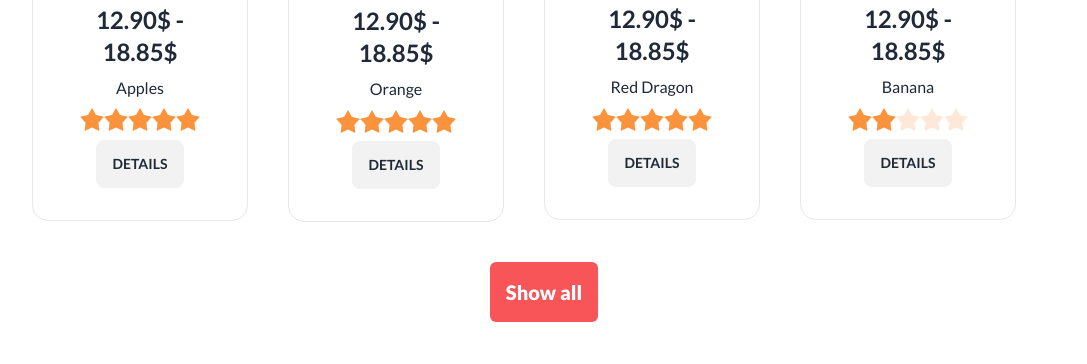
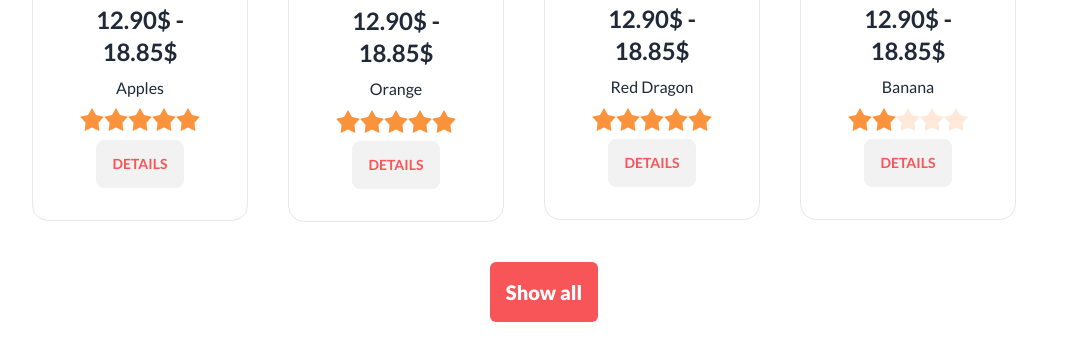
Before and after one commit to Armaan-Hossain-Niloy/fruits-shop-website, a plain HTML site: page index.html in a window 1280 px wide. Shown: the part 1248-1612 px from the top of the page, without its empty margins (96-1183 px from the left). Drawn offline with nearby package versions, Linux system fonts and the light colour scheme.

Commit message:
final touch

```diff
--- a/index.html
+++ b/index.html
@@ -218,7 +218,7 @@
                 <input type="radio" name="rating-2" class="mask mask-star-2 bg-orange-400" />
               </div>
               <div class="card-actions">
-                <button class="btn" onclick="my_modal_1.showModal()">Details</button>
+                <button class="btn text-[#F85559]" onclick="my_modal_1.showModal()">Details</button>
                 <dialog id="my_modal_1" class="modal">
                   <form method="dialog" class="modal-box">
                     <div class="card w-96 bg-base-100 shadow-xl">
@@ -265,7 +265,7 @@
                 <input type="radio" name="rating-2" class="mask mask-star-2 bg-orange-400" />
               </div>
               <div class="card-actions">
-                <button class="btn" onclick="my_modal_2.showModal()">Details</button>
+                <button class="btn text-[#F85559]" onclick="my_modal_2.showModal()">Details</button>
                 <dialog id="my_modal_2" class="modal">
                   <form method="dialog" class="modal-box">
                     <div class="card w-96 bg-base-100 shadow-xl">
@@ -312,7 +312,7 @@
                 <input type="radio" name="rating-2" class="mask mask-star-2 bg-orange-400" />
               </div>
               <div class="card-actions">
-                <button class="btn" onclick="my_modal_3.showModal()">Details</button>
+                <button class="btn text-[#F85559]" onclick="my_modal_3.showModal()">Details</button>
                 <dialog id="my_modal_3" class="modal">
                   <form method="dialog" class="modal-box">
                     <div class="card w-96 bg-base-100 shadow-xl">
@@ -359,7 +359,7 @@
                 <input type="radio" name="rating-2" class="mask mask-star-2 bg-orange-400" />
               </div>
               <div class="card-actions">
-                <button class="btn" onclick="my_modal_4.showModal()">Details</button>
+                <button class="btn text-[#F85559]" onclick="my_modal_4.showModal()">Details</button>
                 <dialog id="my_modal_4" class="modal">
                   <form method="dialog" class="modal-box">
                     <div class="card w-96 bg-base-100 shadow-xl">
```
